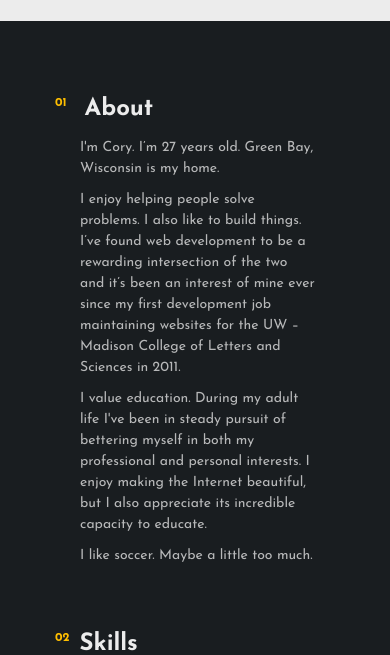
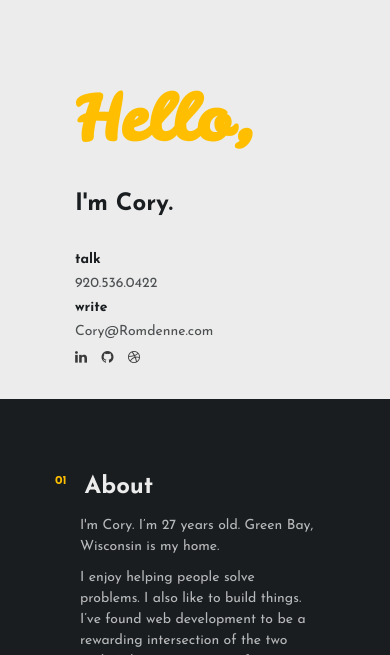
Before and after one commit to cromdenne/Personal-Website, a PHP site: page / in a window 390 px wide. Shown: the top 655 px of the page. Run offline with PHP 8.4, Linux system fonts and the light colour scheme.

Commit message:
Removed loader, made responsive
Deleted links to loader file, neat but unnecessary. Implemented media
query to shift right-pane to the top on mobile for responsiveness.

```diff
--- a/css/styles.css
+++ b/css/styles.css
@@ -102,7 +102,7 @@ h1, h2, h3, h4, h5, h6 {
     }
 }
 
-.pane-right {
+.pane-right, .pane-right-sm {
     display: inline-block;
     position: relative;
     width: 100%;
@@ -159,7 +159,17 @@ h1, h2, h3, h4, h5, h6 {
 /*===========================================================================*/
 /*  RIGHT PANE                                                               */
 /*===========================================================================*/
-.pane-right { }
+@media (max-width: 768px) {
+    .pane-right {
+        display: none;
+    }
+}
+
+@media (min-width: 768px) {
+    .pane-right-sm {
+        display: none;
+    }
+}
 
 .pane-right .title {
     margin-top: 75%;
--- a/index.html
+++ b/index.html
@@ -19,7 +19,6 @@
 
         <!-- custom styles -->
         <link href="css/styles.css" rel="stylesheet">
-        <link href="css/loader.css" rel="stylesheet">
 
         <!-- Google Fonts -->
         <link href="https://fonts.googleapis.com/css?family=Josefin+Sans:400,700|Leckerli+One" rel="stylesheet">
@@ -28,10 +27,43 @@
 
     <body>
 
-        <div class="loader-wrapper">
-            <div class="loader-slide"></div>
-            <div class="loader-bar"></div>
-        </div><!-- /.loader-wrapper -->
+        <div class="pane-right-sm">
+
+            <div class="right-heading">
+                <h1 class="title">Hello,</h1>
+                <h3>I'm Cory.</h3>
+            </div><!-- /.right-heading -->
+
+            <br>
+
+            <div class="right-content">
+                <div class="row tight">
+                    <div class="col-md-2">
+                        <p class="heavy">talk</p>
+                    </div><!-- /.col-md-2 -->
+                    <div class="col-md-10">
+                        <p class="light">920.536.0422</p>
+                    </div><!-- /.col-md-10 -->
+                </div><!-- /.row -->
+                <div class="row tight">
+                    <div class="col-md-2">
+                        <p class="heavy">write</p>
+                    </div><!-- /.col-md-2 -->
+                    <div class="col-md-10">
+                        <p class="light">Cory@Romdenne.com</p>
+                    </div><!-- /.col-md-10 -->
+                </div><!-- /.row -->
+            </div><!--/. right-content -->
+
+            <div class="right-footer">
+
+                <a class="social" href="https://www.linkedin.com/in/romdenne" target="_blank"><i class="fa fa-linkedin" aria-hidden="true"></i></a>
+                <a class="social" href="https://github.com/cromdenne" target="_blank"><i class="fa fa-github" aria-hidden="true"></i></a>
+                <a class="social" href="https://dribbble.com/cromdenne" target="_blank"><i class="fa fa-dribbble" aria-hidden="true"></i></a>
+
+            </div><!-- /.right-footer -->
+
+        </div><!-- /.pane-right-sm -->
 
         <div class="pane-left">
 
@@ -252,10 +284,8 @@
         <div class="pane-right">
 
             <div class="right-heading">
-                <h1 class="title">
-                    <span id="h">H</span><span id="e">e</span><span id="l1">l</span><span id="l2">l</span><span id="o">o</span><span id="comma">,</span>
-                </h1>
-                <h3 id="cory">I'm Cory.</h3>
+                <h1 class="title">Hello,</h1>
+                <h3>I'm Cory.</h3>
             </div><!-- /.right-heading -->
 
             <br>
```
